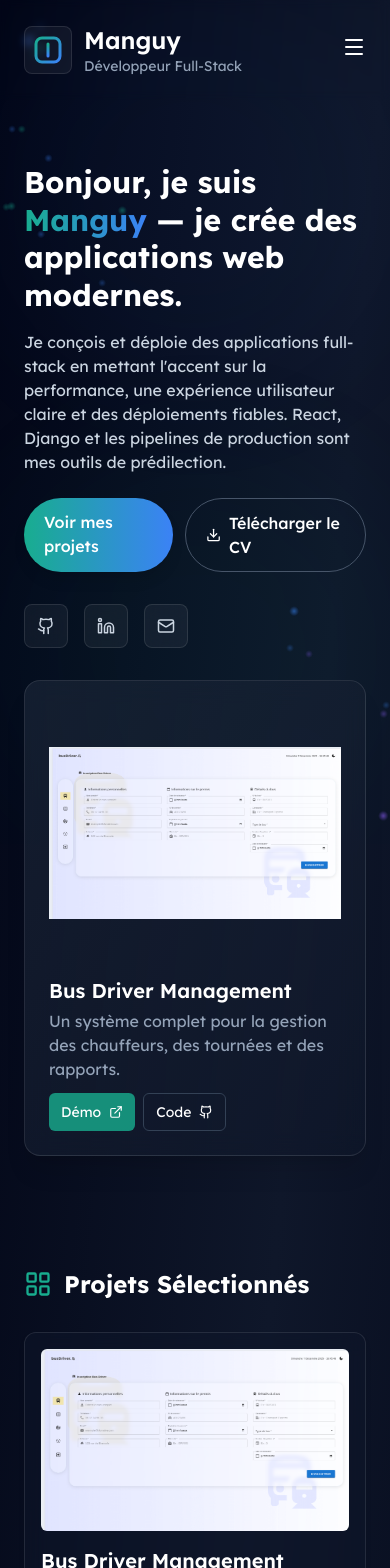
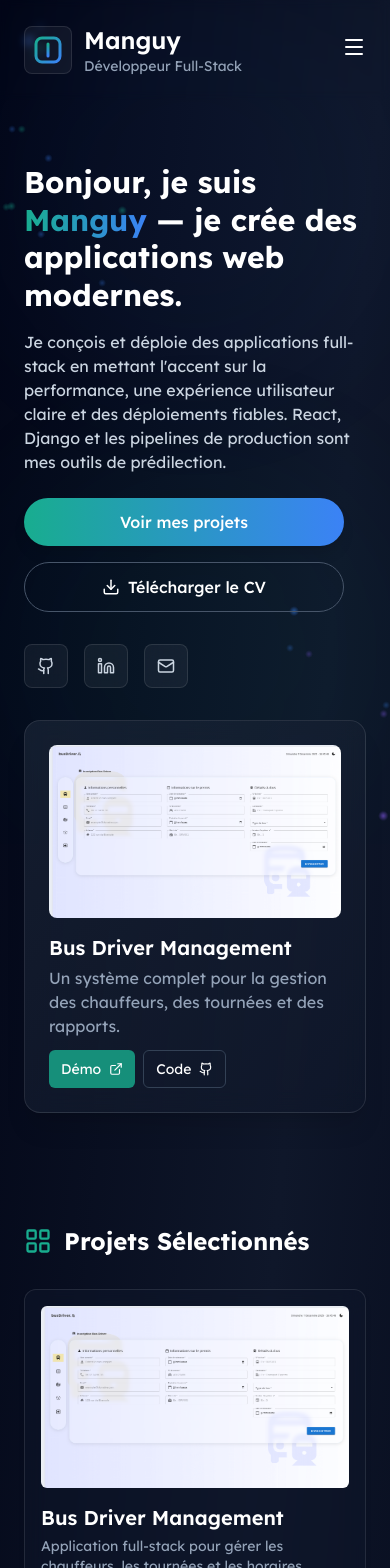
Before and after one commit to MGuyF/Manguy-Portfolio, a React (Vite) app: page / in a window 390 px wide. Shown: the top 1568 px of the page. Built offline with nearby package versions, Linux system fonts and the light colour scheme; the HTML template or start-up script is replaced by a standard one.

Commit message:
Fix: responsivity checks

```diff
--- a/src/App.jsx
+++ b/src/App.jsx
@@ -247,11 +247,11 @@ export default function App() {
               <p className="mt-4 text-slate-300 max-w-xl">
                 Je conçois et déploie des applications full-stack en mettant l'accent sur la performance, une expérience utilisateur claire et des déploiements fiables. React, Django et les pipelines de production sont mes outils de prédilection.
               </p>
-              <div className="mt-6 flex gap-3">
-                <a href="#projects" className="px-5 py-3 bg-gradient-to-r from-primary to-secondary rounded-full font-medium shadow-lg hover:scale-105 transition">
+              <div className="mt-6 flex flex-col items-start sm:flex-row gap-4">
+                <a href="#projects" className="w-full max-w-xs text-center px-5 py-3 bg-gradient-to-r from-primary to-secondary rounded-full font-medium shadow-lg hover:scale-105 transition">
                   Voir mes projets
                 </a>
-                <a href={cvPdf} download="Guy_Fleury_MANIRAKIZA_CV.pdf" className="px-5 py-3 border border-slate-600 rounded-full font-medium hover:bg-slate-800 transition inline-flex items-center gap-2">
+                <a href={cvPdf} download="Guy_Fleury_MANIRAKIZA_CV.pdf" className="w-full max-w-xs px-5 py-3 border border-slate-600 rounded-full font-medium hover:bg-slate-800 transition inline-flex items-center justify-center gap-2">
                   <Download size={18} /> Télécharger le CV
                 </a>
               </div>
@@ -276,7 +276,7 @@ export default function App() {
               className="flex items-center justify-center"
             >
               <div className="w-full max-w-md bg-gradient-to-br from-slate-800/60 to-slate-900/60 backdrop-blur-md rounded-2xl p-6 border border-white/10 shadow-xl">
-                <img src={busDriverScreenshot} alt="Bus Driver Management Preview" className="w-full rounded-lg object-contain h-64" />
+                <img src={busDriverScreenshot} alt="Bus Driver Management Preview" className="w-full rounded-lg" />
                 <div className="mt-4">
                   <h3 className="text-xl font-semibold">Bus Driver Management</h3>
                   <p className="text-slate-400 mt-1">Un système complet pour la gestion des chauffeurs, des tournées et des rapports.</p>
@@ -303,9 +303,9 @@ export default function App() {
                   className="bg-slate-900/50 backdrop-blur-md border border-white/10 rounded-xl p-4 shadow-md hover:scale-[1.02] transition"
                   whileHover={{ y: -4 }}
                 >
-                  <div className="flex flex-col sm:flex-row items-start gap-4">
-                    <img src={p.img} alt={p.title} className="w-full sm:w-36 flex-shrink-0 h-auto sm:h-24 object-cover rounded-md" />
-                    <div className="flex-grow">
+                  <div className="flex flex-col sm:flex-row gap-4">
+                    <img src={p.img} alt={p.title} className="w-full sm:w-36 h-auto sm:h-24 object-cover rounded-md" />
+                    <div>
                       <h4 className="text-xl font-semibold">{p.title}</h4>
                       <p className="text-slate-400 text-sm mt-1">{p.desc}</p>
                       <div className="mt-3 flex gap-2 flex-wrap">
@@ -342,10 +342,10 @@ export default function App() {
                   <h4 className="text-center mt-4 font-semibold">Manguy</h4>
                   <p className="text-center text-slate-400 text-sm">Développeur Full-Stack</p>
                   <div className="mt-4 flex justify-center gap-2">
+                  <span className="px-3 py-1 bg-slate-800/50 rounded-full text-xs">Vue</span>
                     <span className="px-3 py-1 bg-slate-800/50 rounded-full text-xs">React</span>
-                    <span className="px-3 py-1 bg-slate-800/50 rounded-full text-xs">Vue</span>
+                    <span className="px-3 py-1 bg-slate-800/50 rounded-full text-xs">Django</span>
                     <span className="px-3 py-1 bg-slate-800/50 rounded-full text-xs">Laravel</span>
-                    <span className="px-3 py-1 bg-slate-800/50 rounded-full text-xs">Django</span>
                   </div>
                 </div>
               </div>
```
